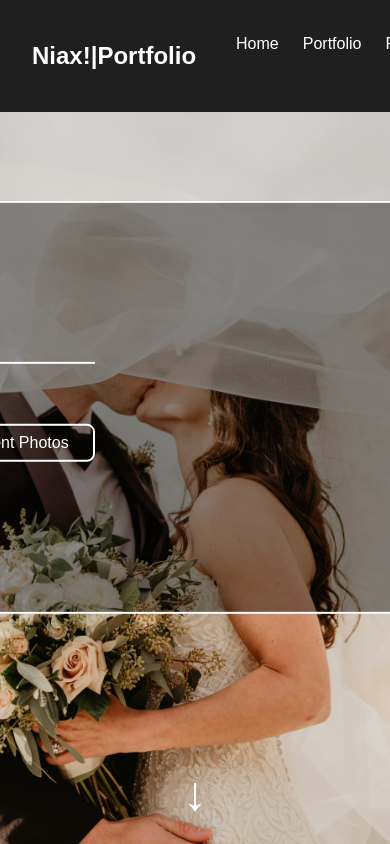
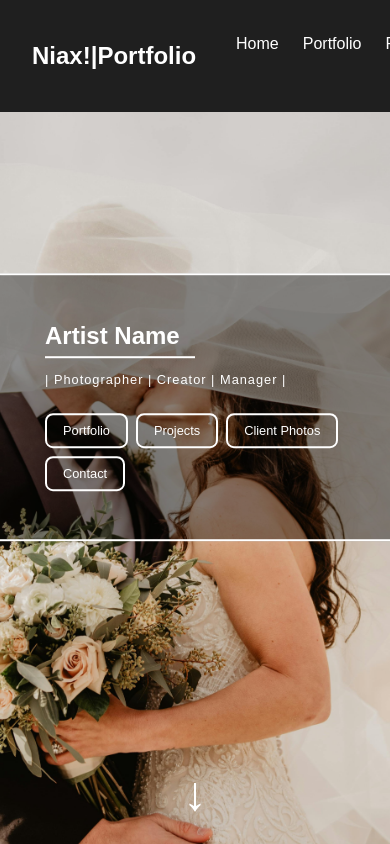
Before and after one commit to VictorySpecificationII/flowersbythebed-photography, a React (Vite) app: page / in a window 390 px wide. Shown: the top 844 px of the page. Built offline with nearby package versions, Linux system fonts and the light colour scheme.

Commit message:
submodules for home, mobile friendly refactoring 1

```diff
--- a/src/modules/Home.jsx
+++ b/src/modules/Home.jsx
@@ -1,4 +1,6 @@
 import React, { useState, useEffect } from "react";
+import ImageCarousel from "./submodules/Home/ImageCarousel";
+import ArtistOverlay from "./submodules/Home/ArtistOverlay";
 
 import img1 from "../images/Home/Home.jpeg";
 import img2 from "../images/Home/Home2.jpeg";
@@ -9,21 +11,12 @@ const Home = () => {
   const images = [img1, img2, img3, img4];
   const [current, setCurrent] = useState(0);
 
-  // Cycle images every 4 seconds
   useEffect(() => {
     const interval = setInterval(() => {
       setCurrent((prev) => (prev + 1) % images.length);
     }, 4000);
     return () => clearInterval(interval);
   }, [images.length]);
-
-  // Section buttons
-  const sections = [
-    { label: "Portfolio", id: "portfolio" },
-    { label: "Projects", id: "projects" },
-    { label: "Client Photos", id: "client-photos" },
-    { label: "Contact", id: "contact" },
-  ];
 
   return (
     <section
@@ -33,116 +26,8 @@ const Home = () => {
         overflow: "hidden",
       }}
     >
-      {/* Image fade gallery */}
-      {images.map((img, idx) => (
-        <img
-          key={idx}
-          src={img}
-          alt={`Slide ${idx + 1}`}
-          style={{
-            position: "absolute",
-            width: "100%",
-            height: "100%",
-            objectFit: "cover",
-            transition: "opacity 1.5s ease-in-out",
-            opacity: idx === current ? 1 : 0,
-          }}
-        />
-      ))}
-
-      {/* Artist card overlay - larger and square corners */}
-      <div
-        style={{
-          position: "absolute",
-          top: "35%",
-          left: "50%",
-          transform: "translate(-50%, -50%)",
-          zIndex: 2,
-          padding: "6rem 18rem", // larger padding for a bigger rectangle
-          background: "rgba(0,0,0,0.4)", // subtle dark transparent background
-          border: "2px solid white", // white outline
-          borderRadius: "0px", // square corners
-          minWidth: "500px",
-          maxWidth: "90%",
-          textAlign: "left",
-          color: "white",
-        }}
-      >
-        {/* Artist name */}
-        <div
-          style={{
-            transform: "translate(-250px, 5px)", // adjust X/Y
-            marginBottom: "6px",
-          }}
-        >
-          <h1 style={{ margin: 0 }}>Artist Name</h1>
-        </div>
-
-        {/* Separator line */}
-        <div
-          style={{
-            height: "2px",
-            width: "100%",
-            maxWidth: "400px",
-            backgroundColor: "white",
-            marginBottom: "12px",
-            transform: "translate(-250px, 0px)", // adjust X/Y
-          }}
-        />
-
-        {/* Roles */}
-        <div
-          style={{
-            transform: "translate(-250px, 0px)", // adjust X/Y
-          }}
-        >
-          <p style={{ margin: 0, fontSize: "1rem", letterSpacing: "1px" }}>
-            | Photographer | Creator | Manager |
-          </p>
-        </div>
-
-        {/* Buttons row */}
-        <div
-          style={{
-            display: "flex",
-            gap: "1rem",
-            marginTop: "1.5rem",
-            flexWrap: "wrap",
-            transform: "translate(-250px, 0px)", // align with roles
-          }}
-        >
-          {sections.map(({ label, id }) => (
-            <button
-              key={id}
-              style={{
-                padding: "0.5rem 1.5rem",
-                border: "2px solid white",
-                background: "transparent",
-                color: "white",
-                cursor: "pointer",
-                fontSize: "1rem",
-                transition: "all 0.3s",
-              }}
-              onMouseEnter={(e) => {
-                e.currentTarget.style.background = "white";
-                e.currentTarget.style.color = "black";
-              }}
-              onMouseLeave={(e) => {
-                e.currentTarget.style.background = "transparent";
-                e.currentTarget.style.color = "white";
-              }}
-              onClick={() => {
-                const section = document.getElementById(id);
-                if (section) {
-                  section.scrollIntoView({ behavior: "smooth" });
-                }
-              }}
-            >
-              {label}
-            </button>
-          ))}
-        </div>
-      </div>
+      <ImageCarousel images={images} current={current} />
+      <ArtistOverlay />
 
       {/* Down arrow */}
       <div
@@ -164,34 +49,6 @@ const Home = () => {
         ↓
       </div>
 
-      {/* Image dots */}
-      <div
-        style={{
-          position: "absolute",
-          bottom: "40px",
-          left: "50%",
-          transform: "translateX(-50%)",
-          display: "flex",
-          gap: "10px",
-          zIndex: 3,
-        }}
-      >
-        {images.map((_, idx) => (
-          <div
-            key={idx}
-            style={{
-              width: "8px",
-              height: "8px",
-              borderRadius: "50%",
-              backgroundColor:
-                idx === current ? "white" : "rgba(255,255,255,0.5)",
-              transition: "background-color 0.3s",
-            }}
-          />
-        ))}
-      </div>
-
-      {/* Keyframes for jump animation */}
       <style>
         {`
           @keyframes jump {
--- /dev/null
+++ b/src/modules/submodules/Home/ArtistOverlay.jsx
@@ -0,0 +1,98 @@
+import React from "react";
+
+const sections = [
+  { label: "Portfolio", id: "portfolio" },
+  { label: "Projects", id: "projects" },
+  { label: "Client Photos", id: "client-photos" },
+  { label: "Contact", id: "contact" },
+];
+
+const ArtistOverlay = () => {
+  return (
+    <div style={overlayStyle}>
+      <h1 style={styles.artistName}>Artist Name</h1>
+      <div style={styles.separator} />
+      <p style={styles.roles}>| Photographer | Creator | Manager |</p>
+
+      <div style={styles.buttonRow}>
+        {sections.map(({ label, id }) => (
+          <button
+            key={id}
+            style={styles.button}
+            onMouseEnter={(e) => {
+              e.currentTarget.style.background = "white";
+              e.currentTarget.style.color = "black";
+            }}
+            onMouseLeave={(e) => {
+              e.currentTarget.style.background = "transparent";
+              e.currentTarget.style.color = "white";
+            }}
+            onClick={() => {
+              const section = document.getElementById(id);
+              if (section) section.scrollIntoView({ behavior: "smooth" });
+            }}
+          >
+            {label}
+          </button>
+        ))}
+      </div>
+    </div>
+  );
+};
+
+export default ArtistOverlay;
+
+// --- Styles ---
+const overlayStyle = {
+  position: "absolute",
+  top: "35%",
+  left: "50%",
+  transform: "translate(-50%, -50%)",
+  zIndex: 2,
+  padding: "3rem",
+  background: "rgba(0,0,0,0.4)",
+  border: "2px solid white",
+  borderRadius: "0px",
+  minWidth: "300px",
+  maxWidth: "90%",
+  textAlign: "left",
+  color: "white",
+  display: "flex",
+  flexDirection: "column",
+  alignItems: "flex-start",
+};
+
+const styles = {
+  artistName: {
+    margin: 0,
+    paddingBottom: "6px",
+    fontSize: "clamp(1.5rem, 4vw, 3rem)",
+  },
+  separator: {
+    height: "2px",
+    width: "50%",
+    maxWidth: "400px",
+    backgroundColor: "white",
+    marginBottom: "12px",
+  },
+  roles: {
+    margin: 0,
+    fontSize: "clamp(0.8rem, 2vw, 1rem)",
+    letterSpacing: "1px",
+  },
+  buttonRow: {
+    display: "flex",
+    flexWrap: "wrap",
+    gap: "0.5rem",
+    marginTop: "1.5rem",
+  },
+  button: {
+    padding: "0.5rem 1rem",
+    border: "2px solid white",
+    background: "transparent",
+    color: "white",
+    cursor: "pointer",
+    fontSize: "clamp(0.8rem, 2vw, 1rem)",
+    transition: "all 0.3s",
+  },
+};
--- /dev/null
+++ b/src/modules/submodules/Home/ImageCarousel.jsx
@@ -0,0 +1,48 @@
+import React from "react";
+
+const ImageCarousel = ({ images, current }) => (
+  <>
+    {images.map((img, idx) => (
+      <img
+        key={idx}
+        src={img}
+        alt={`Slide ${idx + 1}`}
+        style={{
+          position: "absolute",
+          width: "100%",
+          height: "100%",
+          objectFit: "cover",
+          transition: "opacity 1.5s ease-in-out",
+          opacity: idx === current ? 1 : 0,
+        }}
+      />
+    ))}
+
+    <div
+      style={{
+        position: "absolute",
+        bottom: "40px",
+        left: "50%",
+        transform: "translateX(-50%)",
+        display: "flex",
+        gap: "10px",
+        zIndex: 3,
+      }}
+    >
+      {images.map((_, idx) => (
+        <div
+          key={idx}
+          style={{
+            width: "8px",
+            height: "8px",
+            borderRadius: "50%",
+            backgroundColor: idx === current ? "white" : "rgba(255,255,255,0.5)",
+            transition: "background-color 0.3s",
+          }}
+        />
+      ))}
+    </div>
+  </>
+);
+
+export default ImageCarousel;
```
